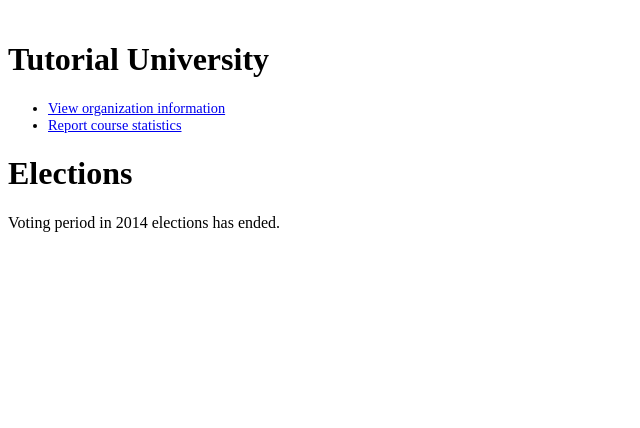
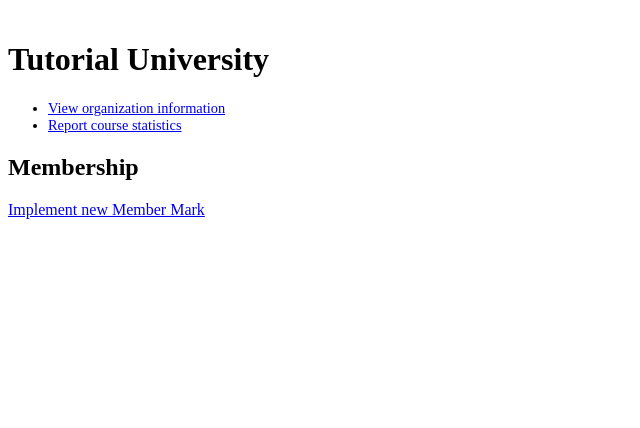
Before and after one commit to oeglobal/ocwc-members, a Django app: template members/crm/templates/overview_index.html in a window 1280 px wide. Shown: the part 372-800 px from the top of the page, without its empty margins (0-640 px from the left). Run offline with Django 3.2, Linux system fonts and the light colour scheme; the template is opened without the code that fills it: values that come from a table or form of the project are taken from there, others are empty; data comes from the database, SQL or seed files in the repository; parts of the project's set-up code (start-up, migrations or seed data) failed here and were passed over; some libraries are stand-ins or nearby versions; some web fonts are replaced.

Commit message:
link to new member mark

```diff
--- a/members/crm/templates/overview_index.html
+++ b/members/crm/templates/overview_index.html
@@ -2,7 +2,7 @@
 
 {% block contents %}
 	<div class="row">
-		<div class="large-12 columns">
+		<div class="small-12 columns">
 			<h1>{{ org.display_name }}</h1>
 
 			<ul>
@@ -11,10 +11,17 @@
 			</ul>
 		</div>
 
+
+		<div class="small-12 columns">
+			<h2>Membership</h2>
+			<p><a href="http://www.oeconsortium.org/members/member-mark/" target="_blank" class="button">Implement new Member Mark</a></p>
+		</div>
+
+		{% comment %}
 		<div class="large-12 columns">
 			<h1>Elections</h1>
 			<p>Voting period in 2014 elections has ended.</p>
-			{% comment %}
+
 			{% if org.can_vote %}
 			<p>We invite your <a href="http://www.oeconsortium.org/about-ocw/membership/elections/" target="_blank">review the biography of candidates</a>.</p>
 			<p>
@@ -23,8 +30,8 @@
 			{% else %}
 			<p>Your organization is currently not eligible to vote. Please contact <a href="mailto:memberservices@oeconsortium.org">memberservices@oeconsortium.org</a> for details.</p>
 			{% endif %}
-			{% endcomment %}
 		</div>
+		{% endcomment %}
 
 	</div>
 {% endblock %}
```
